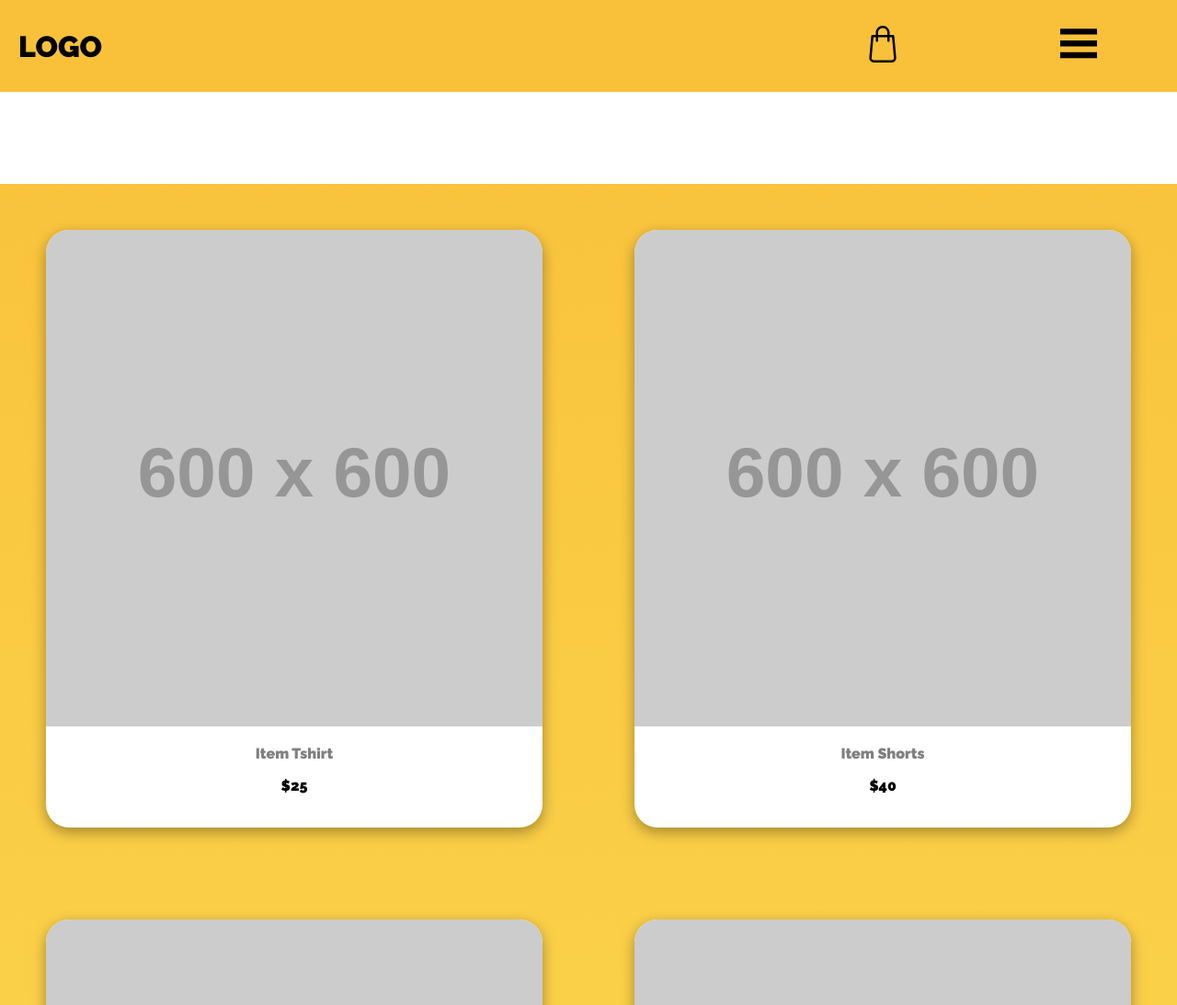
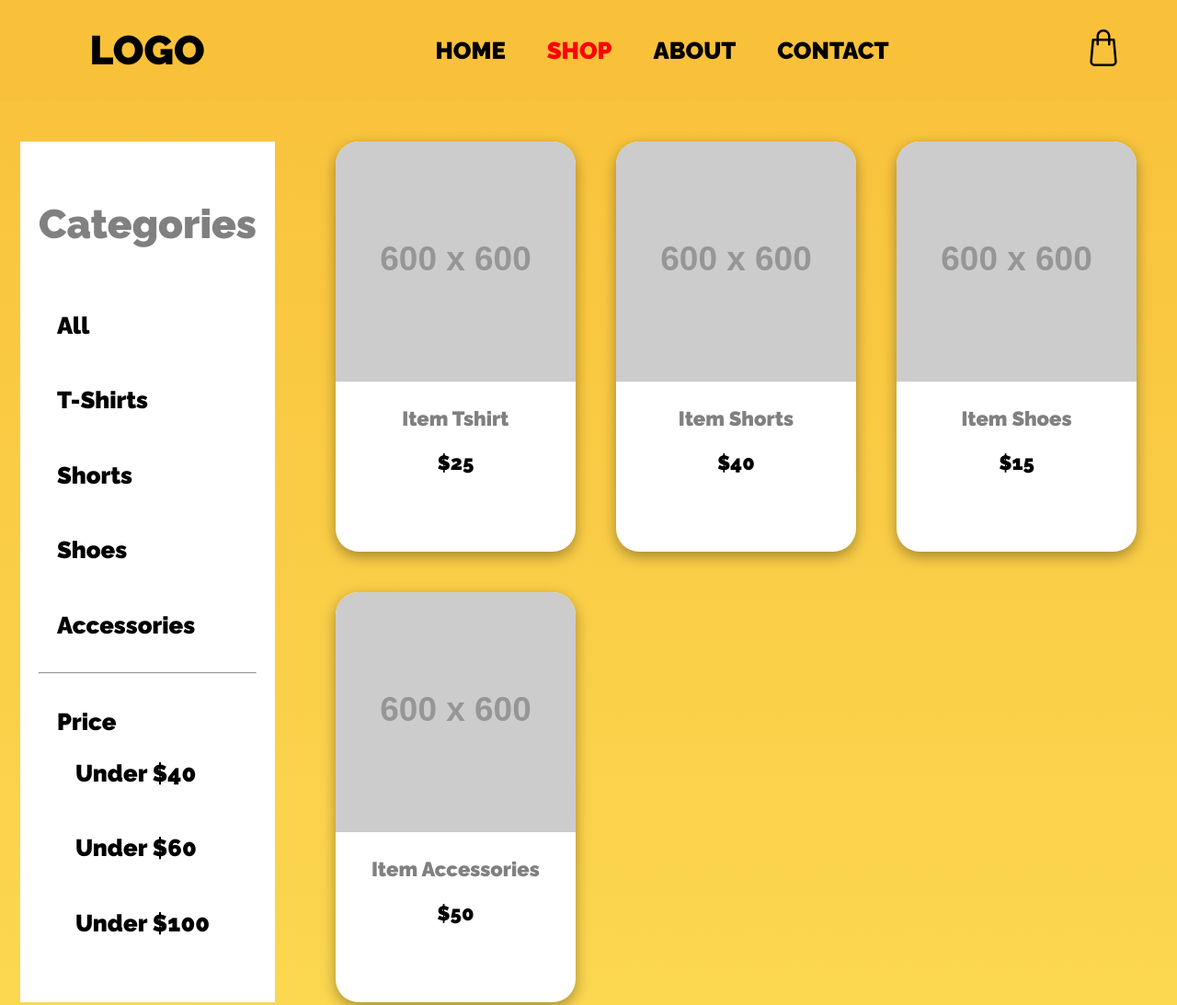
Before and after one commit to hishambawa/hishambawa.github.io, a plain HTML site: page index.html in a window 1280 px wide. Shown: the top 1093 px of the page at 92% size. Drawn offline with Linux system fonts and the light colour scheme; placeholder pictures from the web are drawn by us.

Commit message:
Added Desktop Sidebar, Navbar, Responsive Font Sizes and Responsive Columns/Rows

```diff
--- a/css/default.css
+++ b/css/default.css
@@ -1,4 +1,8 @@
 @import url('https://fonts.googleapis.com/css2?family=Montserrat&family=Raleway:wght@900&display=swap');
+
+html{
+    font-size: 16px;
+}
 
 body{
     padding: 0;
--- a/css/layout.css
+++ b/css/layout.css
@@ -3,9 +3,8 @@
     min-height: 100vh;
     display:grid;
     grid-template-columns: 1fr;
-    grid-template-rows: minmax(calc(100vh/8), 80px) max-content minmax(calc(100vh/8), 80px) max-content 4fr minmax(calc(100vh/8), max-content);
+    grid-template-rows: repeat(5, max-content);
     grid-template-areas: "header"
-                         "navbar"
                          "sidebar"
                          "filter"
                          "content"
@@ -19,8 +18,9 @@
 
     display: grid;
     grid-template-columns: 4fr 1fr 1fr;
-    grid-template-rows: 1fr;
-    grid-template-areas: "logo cart menu";
+    grid-template-rows: 1fr max-content;
+    grid-template-areas: "logo cart menu"
+                         "navbar navbar navbar";
 
     align-items: center;
     justify-items: center;
@@ -34,7 +34,6 @@
 
     background-color: white;
     z-index: 1;
-
 }
 
 #content{
@@ -43,7 +42,10 @@
 
     display:grid;
     grid-template-columns: 1fr;
-    grid-template-rows: auto;
+    grid-template-rows: repeat(auto-fill, minmax(400px,1fr));
+
+    margin: 2rem;
+    grid-gap: 3rem;
 }
 
 #footer{
--- a/css/media.css
+++ b/css/media.css
@@ -1,8 +1,8 @@
+.mobile-hidden{
+    display: none;;
+}
+
 @media (max-width:480px) {
-    .mobile-hidden{
-        display: none;
-    }
-
     .mobile-large{
         display: none;
     }
@@ -15,8 +15,94 @@
 }
 
 @media(min-width:768px){
-    .mobile-only{
+    .mobile-only{display: none; }
+
+    .mobile-hidden{
+        display: block;
+    }
+
+    html{
+        font-size: 18px;
+    }
+
+    #container{
+        grid-template-columns: 1fr 3fr;
+        /* grid-template-rows: repeat(3, max-content); */
+        grid-template-rows: max-content 1fr max-content;
+
+        grid-template-areas: "header header"
+                             "filter content"
+                             "footer footer";
+    }
+
+    #filter{
+        display: block;
+        margin: 2rem 1rem 2rem 1rem;
+        padding: 20px;
+    }
+
+    #filter li{
+        text-align: left;
+    }
+
+    #filter-title{
+        text-align: center;
+        color: #808080;
+        font-size: 2rem;
+    }
+
+
+    #header{
+        grid-template-columns: 2fr 5fr 1fr;
+        grid-template-areas: "logo menu cart";
+    }
+
+    #logo{
+        justify-self: center;
+        margin-left: 0;
+    }
+
+    .active a{
+        color: red !important;
+    }
+
+    #sidebar{
         display: none;
+    }
+
+    #content{
+        grid-template-columns: 1fr 1fr;
+    }
+
+    #navigation{
+        grid-area: menu;
+        display: inline-block;
+        background-color: unset;
+        text-align: center;
+    }
+
+    #navigation li, #navigation a{
+        display: inline-block;
+        color: black;
+    }
+
+    #navigation li:hover, #nagivation li:active{
+        background-color: unset;
+        transform: scale(1.2);
+        cursor: pointer;
+    }
+
+    #menu{display: none;}
+}
+
+@media (min-width:1025px){
+
+    html{
+        font-size: 22px;
+    }
+    #content{
+        grid-template-columns: 1fr 1fr 1fr;
+        grid-gap: 2rem;
     }
 }
 
--- a/css/style.css
+++ b/css/style.css
@@ -7,6 +7,8 @@
     margin: 0;
     background-color: #696969;
     z-index: 1;
+    width: 100%;
+    font-size: 1rem;
 }
 
 #navigation li{
@@ -41,6 +43,11 @@
 
 #cart{
     grid-area: cart;
+}
+
+#cart:hover, #cart:active{
+    transform: scale(1.1);
+    cursor: pointer;
 }
 
 #menu:active, #cart:active{
@@ -122,7 +129,7 @@
 #footer-designer{
     grid-area: designer;
     color: white;
-    font-size: 0.8em;
+    font-size: 0.4rem;
     font-family: monospace;
     text-align: center;
     margin: 0 0 10px 0;
@@ -215,7 +222,7 @@
 .item{
     background-color: white;
     padding: 0 0 20px 0;
-    margin: 50px;
+    /* margin: 50px; */
     border-radius: 25px;
     box-shadow: rgba(0, 0, 0, 0.35) 0px 5px 15px;
 }
@@ -235,6 +242,11 @@
     text-align: center;
 }
 
+.item:hover, .item:active{
+    transform: scale(1.1);
+    cursor: pointer;
+}
+
 /* .item-actions > *{
     display: inline-block;
 }
--- a/index.html
+++ b/index.html
@@ -30,6 +30,13 @@
                     <img src="icons/bag.svg">
                 </div>
 
+                <ul id="navigation">
+                    <li><a href="#">HOME</a></li>
+                    <li class="active"><a href="#">SHOP</a></li>
+                    <li><a href="#">ABOUT</a></li>
+                    <li><a href="#">CONTACT</a></li>
+                </ul>
+
             </div>
 
             <div id="cart-content">
@@ -48,13 +55,6 @@
                 <span id="cart-close" onclick="closeCart()">X</span>
             </div>
 
-            <ul id="navigation">
-                <li><a href="#">HOME</a></li>
-                <li><a href="#">SHOP</a></li>
-                <li><a href="#">ABOUT</a></li>
-                <li><a href="#">CONTACT</a></li>
-            </ul>
-
             <div id="sidebar">
 
                 <span id="filter-label" class="mobile-only">All</span>
@@ -64,7 +64,7 @@
 
             <div id="filter">
 
-                <h3 class="mobile-hidden">Categories</h3>
+                <h3 class="mobile-hidden" id="filter-title">Categories</h3>
                 <ul>
                     <li id = "all" onclick = "filterItems('all')">All</li>
                     <li id = "tshirt" onclick = "filterItems('t-shirts')">T-Shirts</li>
--- a/javascript/filter.js
+++ b/javascript/filter.js
@@ -7,36 +7,43 @@ function filterItems(item){
         case "all":
             label.innerText = "All";
             loadProducts("all");
-            filter.style.transform = "translateY(-1000px)";
-            setTimeout(function(){filter.style.display = "none";}, 400);
+            // filter.style.transform = "translateY(-1000px)";
+            // setTimeout(function(){filter.style.display = "none";}, 400);
+            hideFilter();
             break;
 
         case "t-shirts":
             label.innerText = "T-Shirts";
             loadProducts("tshirts");
-            filter.style.transform = "translateY(-1000px)";
-            setTimeout(function(){filter.style.display = "none";}, 400);
+            hideFilter();
             break;
 
         case "shorts":
             label.innerText = "Shorts";
             loadProducts("shorts");
-            filter.style.transform = "translateY(-1000px)";
-            setTimeout(function(){filter.style.display = "none";}, 400);
+            hideFilter();
             break;
 
         case "shoes":
             label.innerText = "Shoes";
             loadProducts("shoes");
-            filter.style.transform = "translateY(-1000px)";
-            setTimeout(function(){filter.style.display = "none";}, 400);
+            hideFilter();
             break;
 
         case "accessories":
             label.innerText = "Accessories";
             loadProducts("accessories");
-            filter.style.transform = "translateY(-1000px)";
-            setTimeout(function(){filter.style.display = "none";}, 400);
+            hideFilter();
             break;
     }
 }
+
+function hideFilter(){
+    let windowWidth = window.innerWidth;
+    let filter = document.getElementById("filter");
+
+    if(parseInt(windowWidth) <= 768){
+        filter.style.transform = "translateY(-1000px)";
+        setTimeout(function(){filter.style.display = "none";}, 400)
+    }
+}
```
